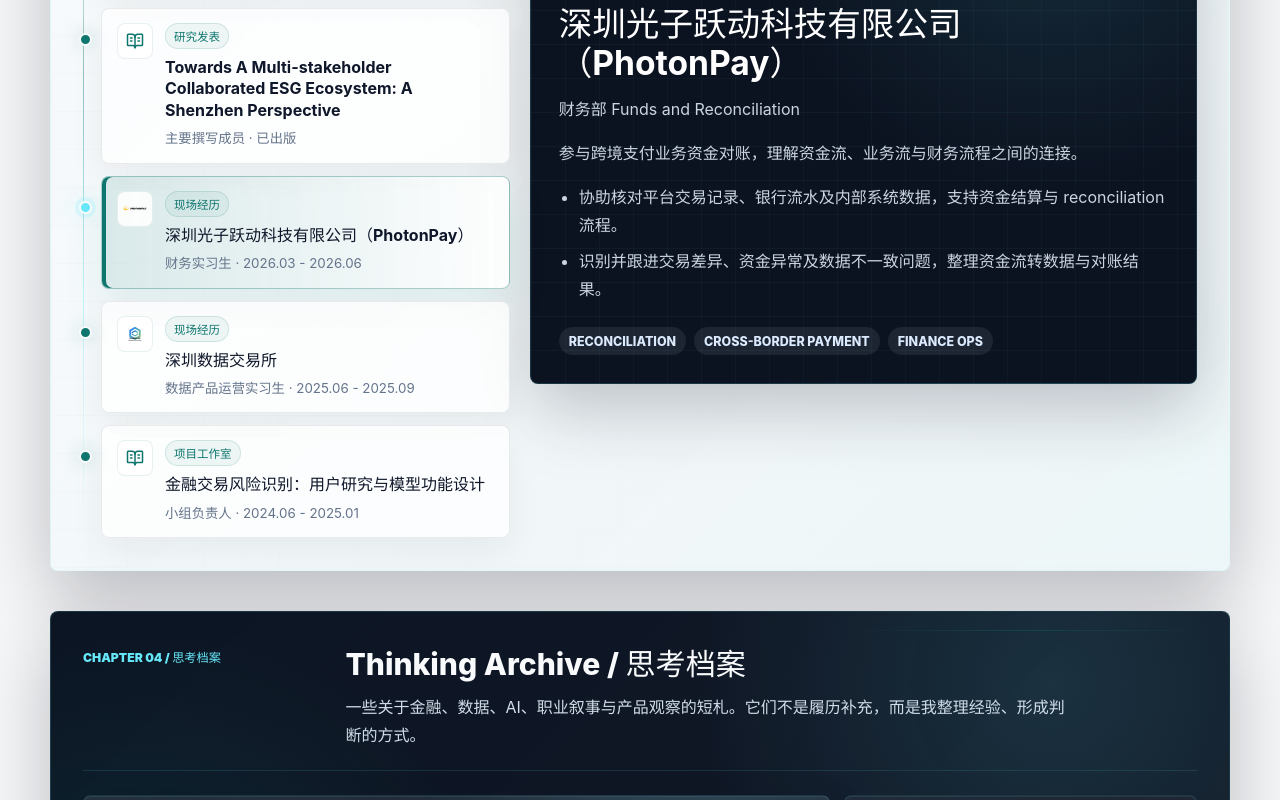
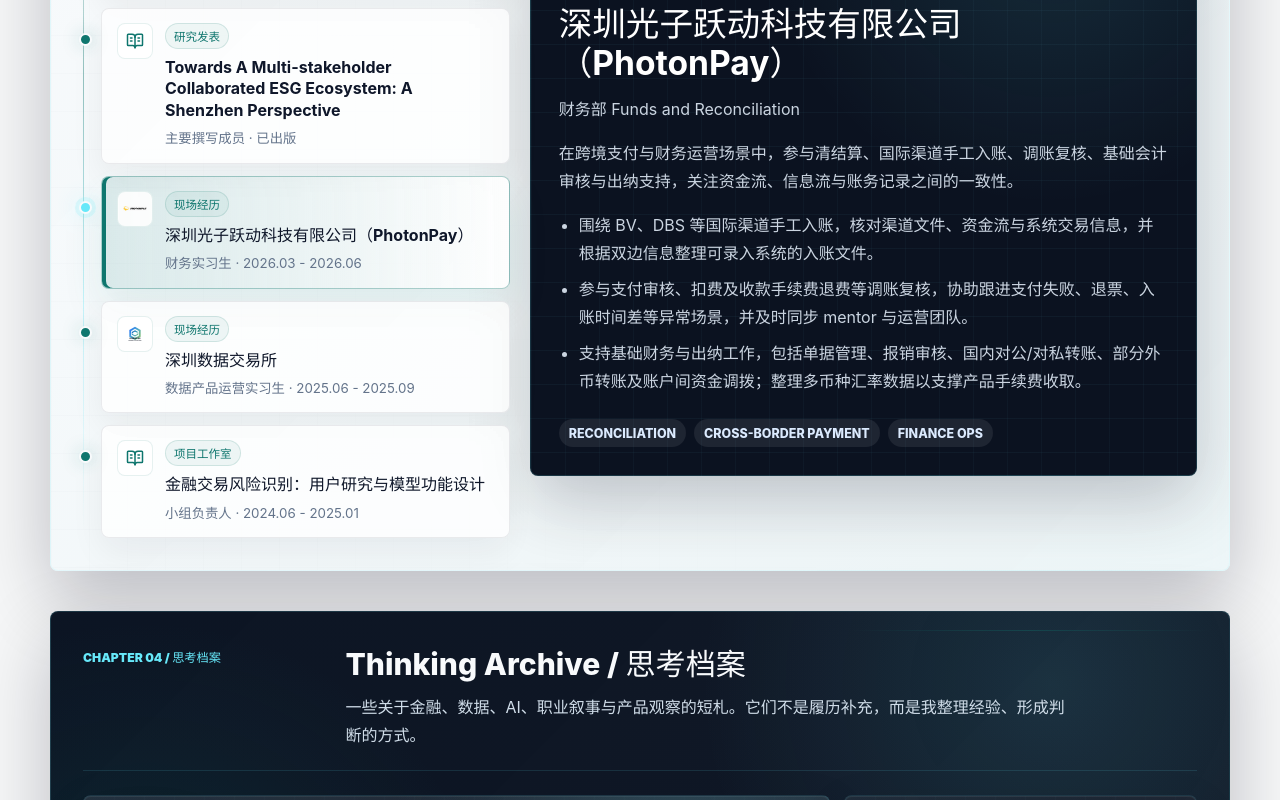
Before and after one commit to chenyingbinn/chenyingbinn.github.io, a React (Vite) app: page / in a window 1280 px wide. Shown: the part 2740-3540 px from the top of the page. Built offline with nearby package versions, Linux system fonts and the light colour scheme.

Commit message:
Enhance practice path narratives

```diff
--- a/src/profile.ts
+++ b/src/profile.ts
@@ -198,17 +198,19 @@
         en: "Mar. 2026 - Jun. 2026",
       },
       summary: {
-        zh: "参与跨境支付业务资金对账，理解资金流、业务流与财务流程之间的连接。",
-        en: "Supported reconciliation for cross-border payment transactions and deepened understanding of fund flows, business flows, and finance processes.",
+        zh: "在跨境支付与财务运营场景中，参与清结算、国际渠道手工入账、调账复核、基础会计审核与出纳支持，关注资金流、信息流与账务记录之间的一致性。",
+        en: "Worked across cross-border payment reconciliation and finance operations, focusing on the consistency between fund flows, transaction information, and accounting records.",
       },
       bullets: {
         zh: [
-          "协助核对平台交易记录、银行流水及内部系统数据，支持资金结算与 reconciliation 流程。",
-          "识别并跟进交易差异、资金异常及数据不一致问题，整理资金流转数据与对账结果。",
+          "围绕 BV、DBS 等国际渠道手工入账，核对渠道文件、资金流与系统交易信息，并根据双边信息整理可录入系统的入账文件。",
+          "参与支付审核、扣费及收款手续费退费等调账复核，协助跟进支付失败、退票、入账时间差等异常场景，并及时同步 mentor 与运营团队。",
+          "支持基础财务与出纳工作，包括单据管理、报销审核、国内对公/对私转账、部分外币转账及账户间资金调拨；整理多币种汇率数据以支撑产品手续费收取。",
         ],
         en: [
-          "Verified platform transaction records, bank statements, and internal system data to support fund settlement and reconciliation workflows.",
-          "Followed up on reconciliation discrepancies, fund exceptions, and data inconsistencies while organizing fund flow records.",
+          "Reviewed manual entry files for international channels such as BV and DBS, cross-checking channel records, fund movements, and system transaction information before preparing entry files for internal processing.",
+          "Supported payment review and adjustment checks for deductions and fee refunds, while helping follow up on exceptions such as payment failures, returned transactions, and timing differences between fund flows and system records.",
+          "Assisted with accounting and treasury operations, including document management, reimbursement review, domestic transfers, selected foreign-currency payments, account-level fund allocation, and multi-currency FX data support for product fees.",
         ],
       },
       tags: ["Reconciliation", "Cross-border Payment", "Finance Ops"],
@@ -233,19 +235,19 @@
         en: "Jun. 2025 - Sep. 2025",
       },
       summary: {
-        zh: "参与数据产品上架与运营，连接数据供需、竞品分析和交易数据洞察。",
-        en: "Supported data product listing and operations by connecting demand discovery, competitor analysis, and transaction data insight.",
+        zh: "参与数据产品上架与需求运营，接触金融、医疗、公共数据等行业场景及数据资产 ABS 前期对接，关注数据字段、接口说明、客户需求与交付方式之间的匹配。",
+        en: "Supported data product listing and demand operations across scenarios such as finance, healthcare, public data, and preliminary data-asset ABS discussions, focusing on the alignment between data fields, API documentation, customer needs, and delivery methods.",
       },
       bullets: {
         zh: [
-          "梳理数据供需双方需求，形成需求文档 5 份，推动 2 个数据 API 产品功能优化。",
-          "对比分析 3 家主流数据交易平台的定价机制与产品结构，输出竞品分析报告。",
-          "使用 Python pandas 清洗并可视化平台交易数据，识别高频需求行业 TOP3。",
+          "分类整理并更新客户需求文档，将分散需求沉淀为产品方向、字段需求、接口说明和后续优化线索。",
+          "推动数据 API 产品的字段补充与接口说明优化，跟进客户后续需求并同步给产品与业务团队。",
+          "使用 Python 对平台交易与需求数据进行清洗、统计和可视化，识别高频需求行业与数据产品机会，辅助平台运营判断。",
         ],
         en: [
-          "Prepared 5 requirement documents and contributed to 2 data API product optimizations.",
-          "Compared pricing mechanisms and product structures across 3 major data trading platforms.",
-          "Used Python pandas to clean and visualize transaction data, identifying the top 3 high-frequency demand industries.",
+          "Classified and updated customer demand documents, translating scattered requests into product directions, field requirements, API documentation needs, and follow-up optimization clues.",
+          "Helped improve data API products by supplementing fields, refining interface descriptions, collecting follow-up customer needs, and synchronizing them with product and business teams.",
+          "Used Python to clean, summarize, and visualize platform transaction and demand data, identifying high-frequency demand industries and potential data product opportunities for operational decision-making.",
         ],
       },
       tags: ["Python", "Data Products", "Market Analysis"],
@@ -270,19 +272,19 @@
         en: "Jun. 2024 - Jan. 2025",
       },
       summary: {
-        zh: "围绕金融平台交易异常识别，设计机器学习异常检测功能原型与模型评估框架。",
-        en: "Designed a machine-learning-based anomaly detection prototype and evaluation framework for abnormal financial platform transactions.",
+        zh: "作为小组负责人，围绕金融交易反欺诈场景，结合从业者访谈、特征工程、机器学习建模与系统化应用方案，探索如何把交易数据转化为可执行的风控判断。",
+        en: "Led a team project on financial transaction anti-fraud, connecting practitioner interviews, feature engineering, machine learning models, and system-level application design to translate transaction data into actionable risk-control judgments.",
       },
       bullets: {
         zh: [
-          "对风控相关人员开展 5 次深度访谈，识别交易异常预警核心痛点。",
-          "撰写产品功能说明文档，涵盖数据流、模型触发逻辑与人工复核流程。",
-          "使用混淆矩阵分析召回率与误报率之间的权衡，并提出优化建议。",
+          "基于约 104.86 万笔交易样本与极度不平衡的欺诈标签分布，参与数据清洗、探索性分析、衍生特征构建、特征筛选与 SMOTE 处理。",
+          "比较 Logistic 回归、决策树与 XGBoost 等模型，使用 AUC、Recall、F2 等指标评估欺诈识别效果，并将模型选择与不同资源约束和业务场景对应。",
+          "结合银行从业人员访谈，设计智能风控系统化应用思路，将模型评分与规则引擎、异常检测和人工审核结合为反欺诈闭环，形成模型方案与应用设计并获得相关竞赛认可。",
         ],
         en: [
-          "Conducted 5 interviews with risk control personnel to identify pain points in transaction anomaly alerts.",
-          "Drafted function documentation covering data flow, model trigger logic, and manual review workflows.",
-          "Used confusion matrix analysis to evaluate recall and false positive tradeoffs and propose optimization ideas.",
+          "Worked with approximately 1.05 million transaction records and a highly imbalanced fraud-label distribution, covering data cleaning, exploratory analysis, derived feature construction, feature selection, and SMOTE-based resampling.",
+          "Compared Logistic Regression, Decision Tree, and XGBoost models using AUC, Recall, and F2-oriented evaluation, linking model choice to different resource constraints and business scenarios.",
+          "Incorporated interviews with banking practitioners into a system-level risk-control design, combining model scoring with rule engines, anomaly detection, and manual review as an anti-fraud decision loop, with related competition recognition.",
         ],
       },
       tags: ["Risk Control", "Product Design", "Model Evaluation"],
@@ -421,7 +423,7 @@
     honors: "外部认可",
     contactTitle: "让金融流程、数据模型与商业判断形成连接",
     contactBody: "欢迎就金融科技、商业分析、数据产品运营、财务数据分析和研究合作机会联系我。",
-    privacy: "公开页面仅展示邮箱，不包含手机号、证件、成绩单或完整简历文件。",
+    privacy: "公开页面仅展示邮箱，不包含手机号、个人敏感材料或完整简历文件。",
   },
   en: {
     nav: ["Overview", "Research", "Experience", "Capabilities", "Notes", "Contact"],
@@ -443,6 +445,6 @@
     honors: "Recognition",
     contactTitle: "Connecting finance workflows, data models, and business judgment",
     contactBody: "Open to opportunities in FinTech, business analytics, data product operations, financial data analysis, and research collaboration.",
-    privacy: "This public site displays email only and does not include phone numbers, identity documents, transcripts, or full resume files.",
+    privacy: "This public site displays email only and does not include phone numbers, sensitive personal materials, or full resume files.",
   },
 } satisfies Record<Locale, Record<string, unknown>>;
```
